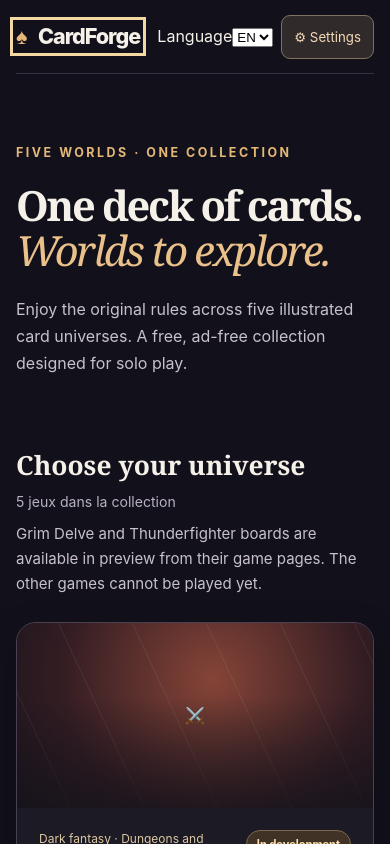
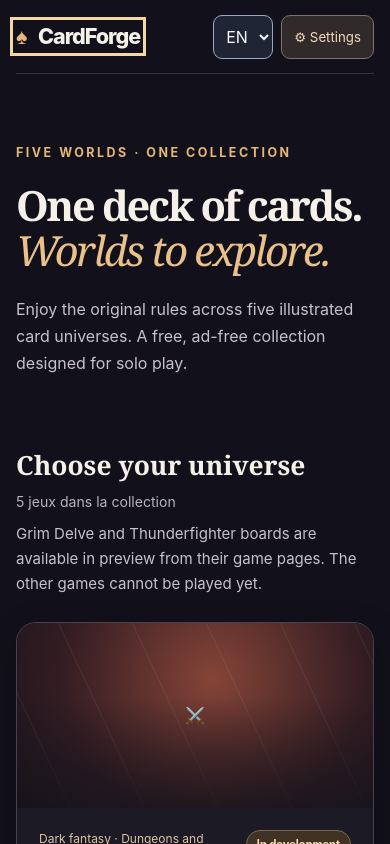
Before and after one commit to JeanLamora75/CardForge, a React (Vite) app: page / in a window 390 px wide. Shown: the top 844 px of the page. Built offline with nearby package versions, Linux system fonts and the light colour scheme.

Commit message:
style(CAR-35): responsive FR-EN language controls with keyboard focus

```diff
--- a/src/styles.css
+++ b/src/styles.css
@@ -305,3 +305,14 @@ h1[tabindex="-1"]:focus { outline: none; }
 @media (prefers-reduced-motion: reduce) {
   *,*::before,*::after { animation-duration: .01ms !important; animation-iteration-count: 1 !important; transition-duration: .01ms !important; scroll-behavior: auto !important; }
 }
+
+
+/* Language controls are present everywhere without interfering with gameplay. */
+.language-switch { display: inline-flex; align-items: center; gap: 7px; min-height: 44px; white-space: nowrap; }
+.language-switch select,.language-setting + select { min-height: 44px; border: 1px solid #9ba9be; border-radius: 9px; background: #202536; color: #f8f7fa; padding: 9px 12px; font: inherit; cursor: pointer; }
+.language-switch select:focus-visible,.language-setting + select:focus-visible { outline: 3px solid #e4bb79; outline-offset: 3px; }
+.language-setting { display: block; margin: 20px 0 8px; font-weight: 750; }
+@media (max-width: 570px) {
+  .language-label { position: absolute; width: 1px; height: 1px; overflow: hidden; clip-path: inset(50%); white-space: nowrap; }
+  .language-switch select { padding-inline: 8px; }
+}
```
